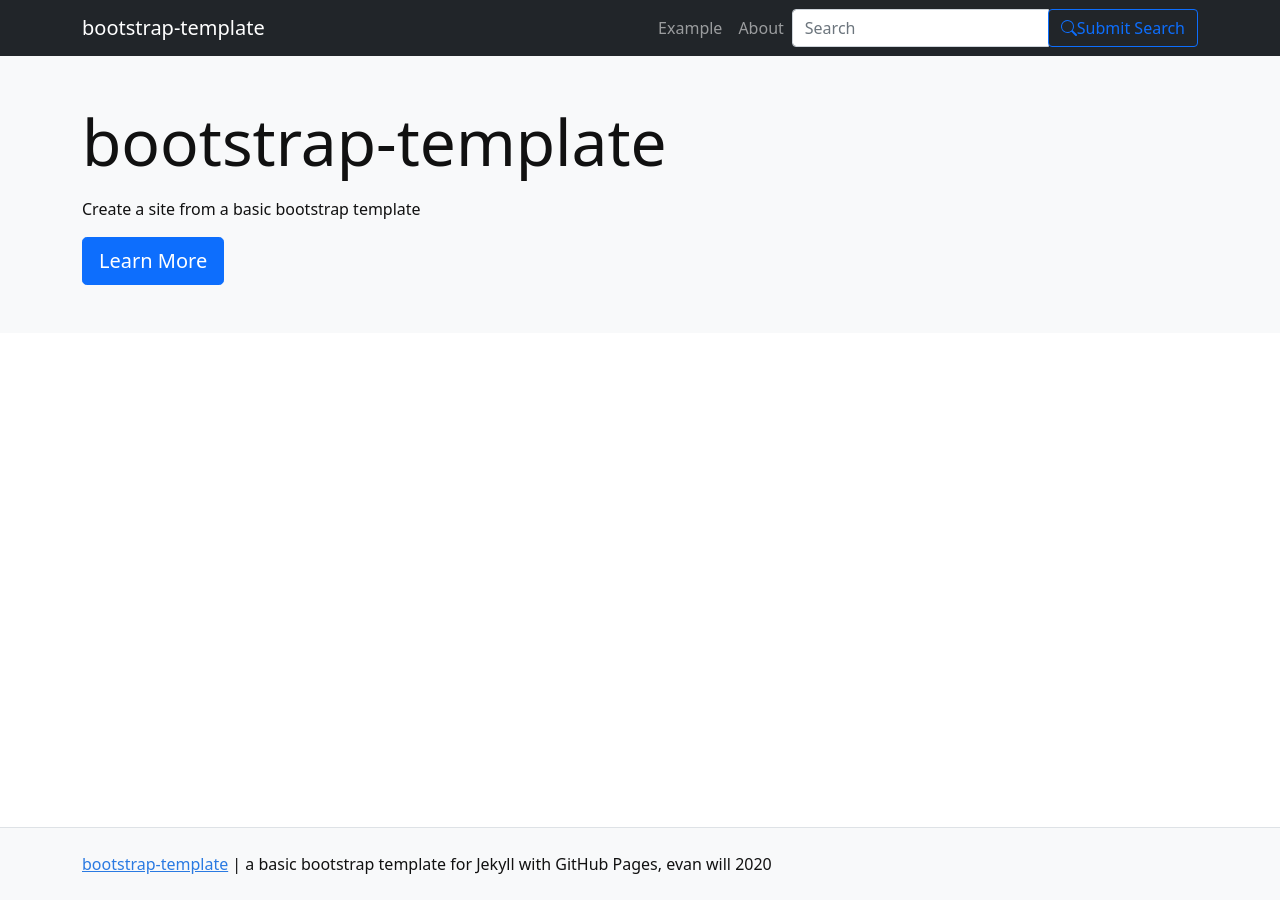
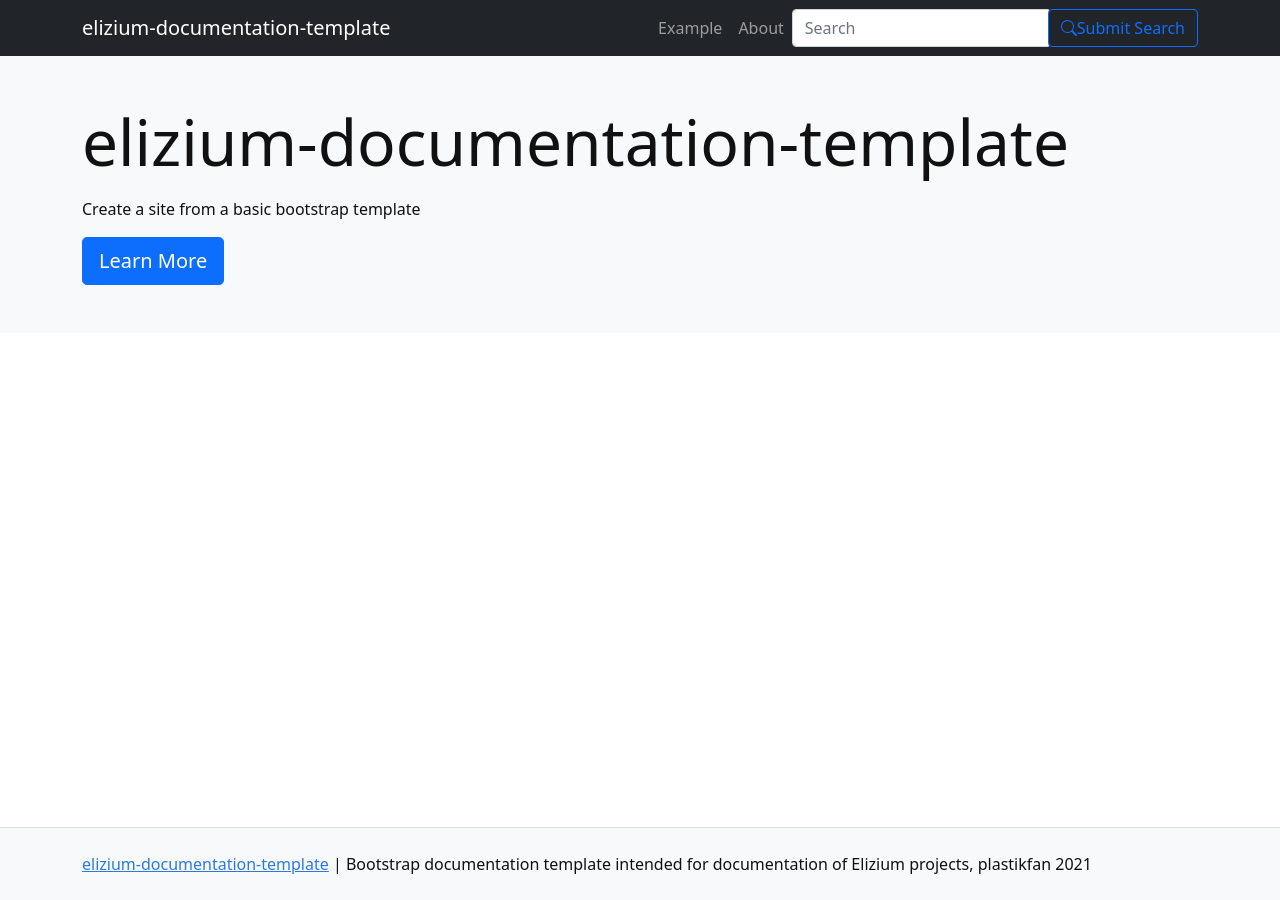
Before and after one commit to EliziumNet/documentation-template, a Jekyll site: the page built from pages/index.md, in a window 1280 px wide. Built offline with Jekyll 4.4.1, drawn with Linux system fonts in a browser that asks for light colours.

Commit message:
chore(config): change by setting config defaults (#1)

```diff
--- a/_config.yml
+++ b/_config.yml
@@ -1,18 +1,20 @@
 #######
 #
-# bootstrap-template
-# basic bootstrap template for Jekyll with GitHub Pages
-# https://github.com/thecdil/bootstrap-template
+# documentation-template
+# bootstrap template for Jekyll with GitHub Pages based upon thecdil/bootstrap-template
+# This template will contain any common bootstrap components, page layouts and any other
+# assets intended for use accross multiple elizium documentation projects.
+# https://github.com/EliziumNet/documentation-template
 #
 #######
 
 #######
 # SITE SETTINGS
 #
-title: bootstrap-template
-description: "a basic bootstrap template for Jekyll with GitHub Pages"
-year: 2020
-author: evan will
+title: elizium-documentation-template
+description: "Bootstrap documentation template intended for documentation of Elizium projects"
+year: 2021
+author: plastikfan
 # add search box to navbar, true/false
 search: true
 
@@ -23,13 +25,13 @@ search: true
 #
 # use url for the domain, e.g. https://thecdil.github.io
 # on gh-pages follow the pattern: https://username.github.io
-url:
+url: https://EliziumNet.github.io
 # use baseurl to add subsection of the domain, e.g. /timelinejs-template
 # on gh-pages this is a / followed by the name of the repository
 # baseurl is your github repository's name prefixed with a /
-baseurl:
+baseurl: /documentation-template
 # location of code, the full url to your github repository
-source-code: https://github.com/thecdil/bootstrap-template
+source-code: https://github.com/EliziumNet/documentation-template
 
 ##########
 # GOOGLE ANALYTICS [optional!]
```
